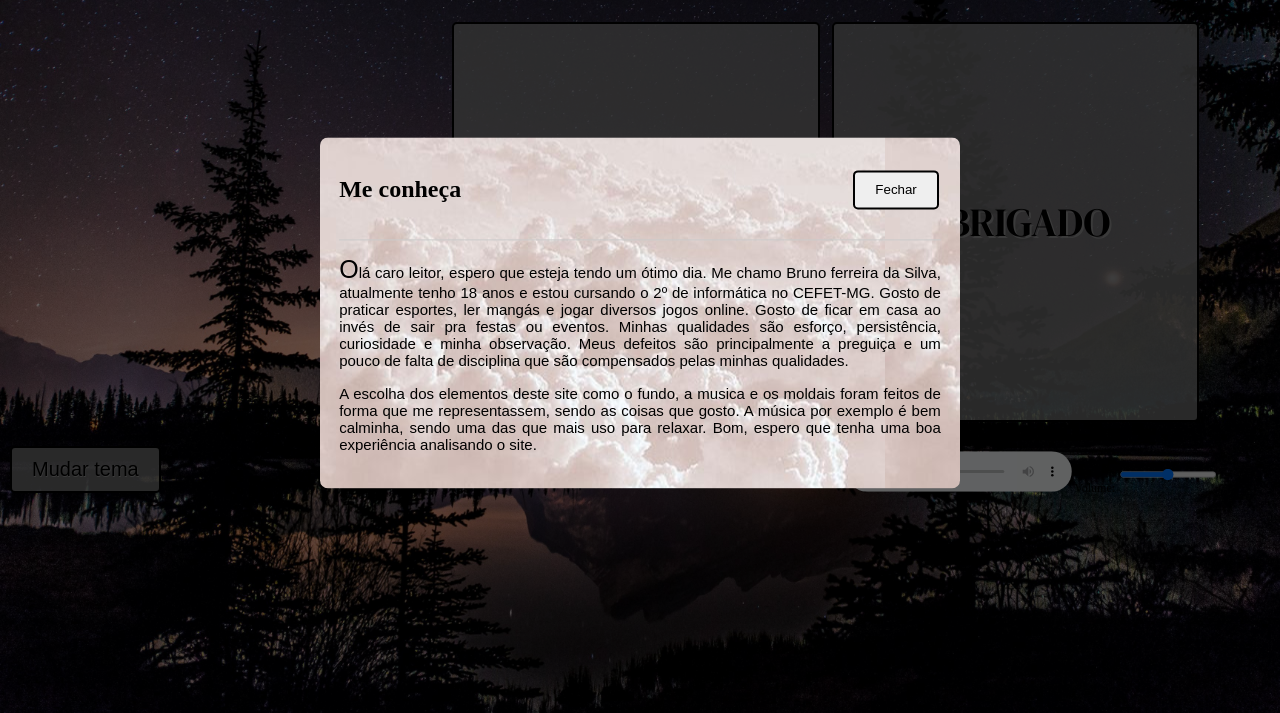
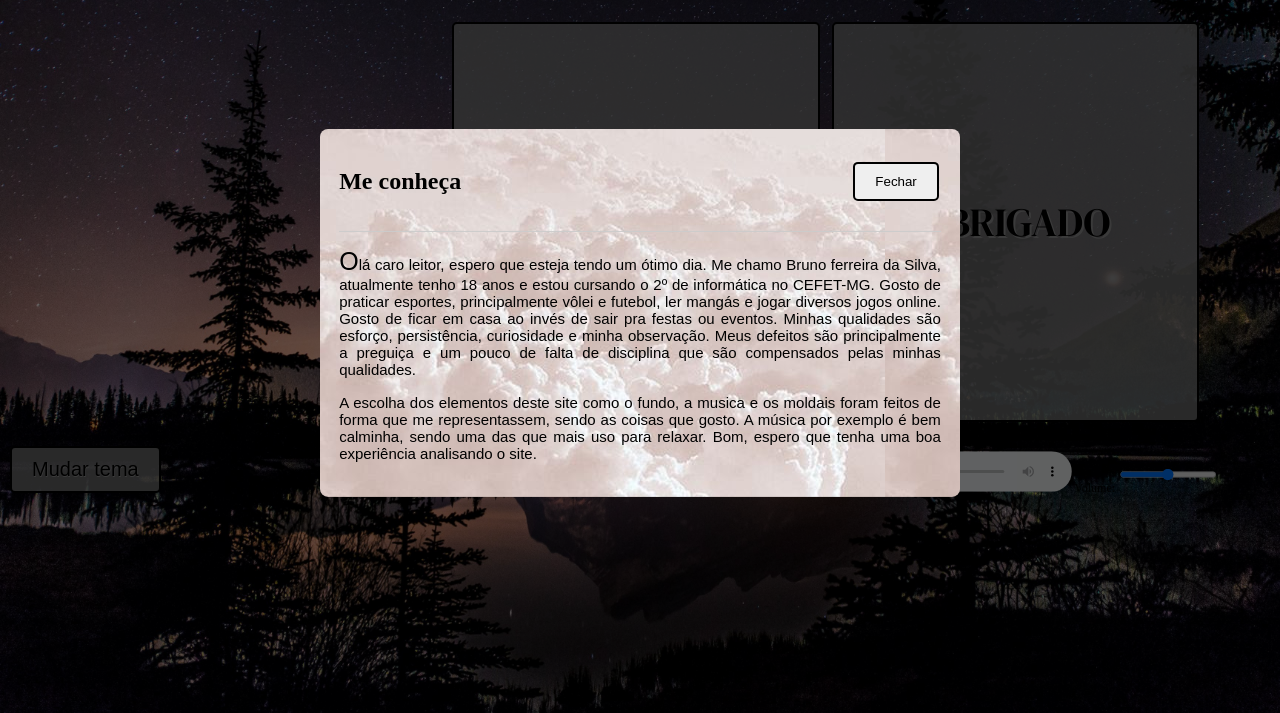
Before and after one commit to BrunoSilva525/Projeto-de-extensao, a plain HTML site: page index.html in a window 1280 px wide. Both pictures are taken after a click on the button "SOBRE MIM". Shown: the part 87-800 px from the top of the page. Drawn offline with nearby package versions, Linux system fonts and the light colour scheme.

Commit message:
Update index.html

```diff
--- a/index.html
+++ b/index.html
@@ -5,7 +5,8 @@
     <meta charset="UTF-8">
     <meta name="viewport" content="width=device-width, initial-scale=1.0">
     <link rel="stylesheet" href="style.css">
-    <title>Document</title>
+    <link rel="icon" href="Imgs/volei.png">
+    <title>Sobre mim</title>
 </head>
 
 <body id="body">
@@ -24,7 +25,7 @@
                 <p>
                     <span>O</span>lá caro leitor, espero que esteja tendo um ótimo dia. Me chamo Bruno ferreira da
                     Silva, atualmente tenho 18 anos e estou cursando o 2º de informática no CEFET-MG. Gosto de praticar
-                    esportes, ler mangás e jogar diversos jogos online. Gosto de ficar em casa ao invés de sair pra festas ou eventos. Minhas qualidades são esforço, persistência, curiosidade e minha observação. Meus defeitos são principalmente a preguiça e um pouco de falta de disciplina que são compensados pelas minhas qualidades.
+                    esportes, principalmente vôlei e futebol, ler mangás e jogar diversos jogos online. Gosto de ficar em casa ao invés de sair pra festas ou eventos. Minhas qualidades são esforço, persistência, curiosidade e minha observação. Meus defeitos são principalmente a preguiça e um pouco de falta de disciplina que são compensados pelas minhas qualidades.
                 </p>
                 <p>A escolha dos elementos deste site como o fundo, a musica e os moldais foram feitos de forma que me representassem, sendo as coisas que gosto. A música por exemplo é bem calminha, sendo uma das que mais uso para relaxar. Bom, espero que tenha uma boa experiência analisando o site.</p>
             </div>
```
